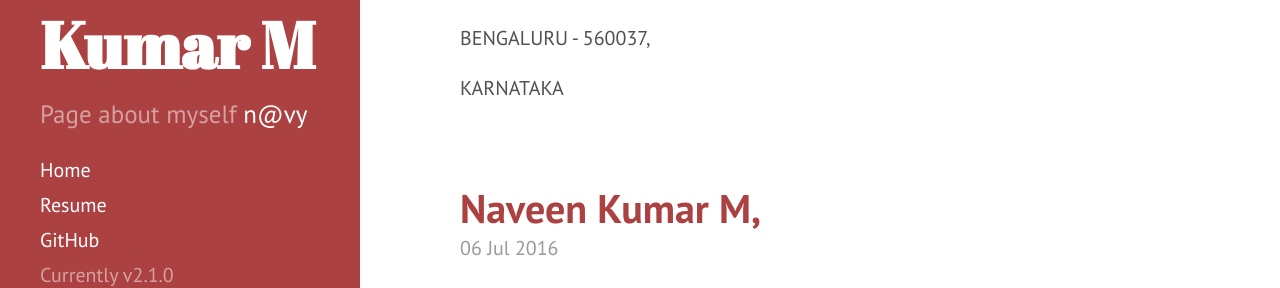
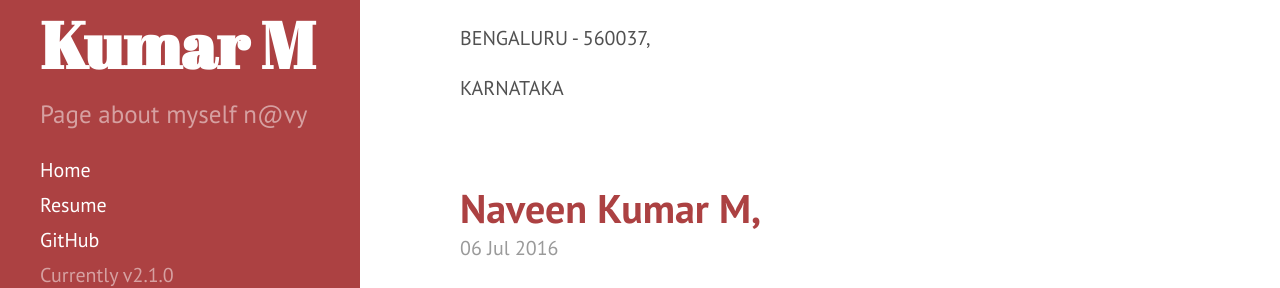
Before and after one commit to Naveenkhasyap/Naveenkhasyap.github.io, a Jekyll site: the page built from index.html, in a window 1280 px wide. Shown: the part 517-805 px from the top of the page. Built offline with Jekyll 4.4.1, drawn with Linux system fonts in a browser that asks for light colours; Markdown is read by kramdown in place of the engine named in the settings; the list of posts is cut into pages by our own code; some of the changed lines change nothing that is shown.

Commit message:
Remove of fb link

```diff
--- a/_config.yml
+++ b/_config.yml
@@ -11,7 +11,7 @@
 # Setup
 title:            Naveen Kumar M
 tagline:          'Software Developer'
-description:      'Page about myself <a href="www.facebook.com/naveenkhasyap" target="_blank">n@vy</a>'
+description:      'Page about myself n@vy'
 url:
 baseurl:          /
 
```
